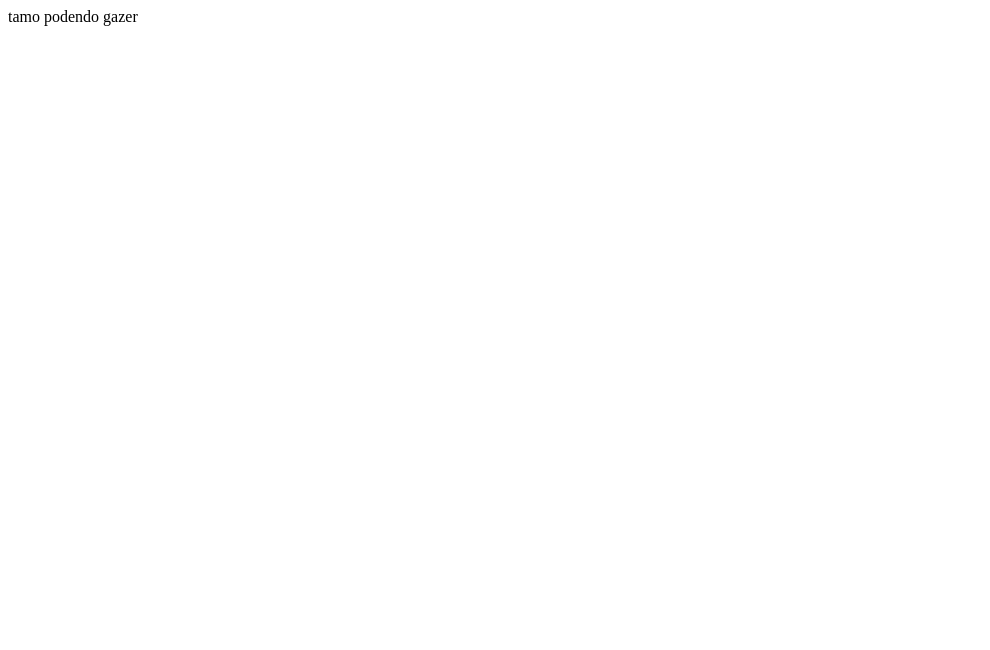
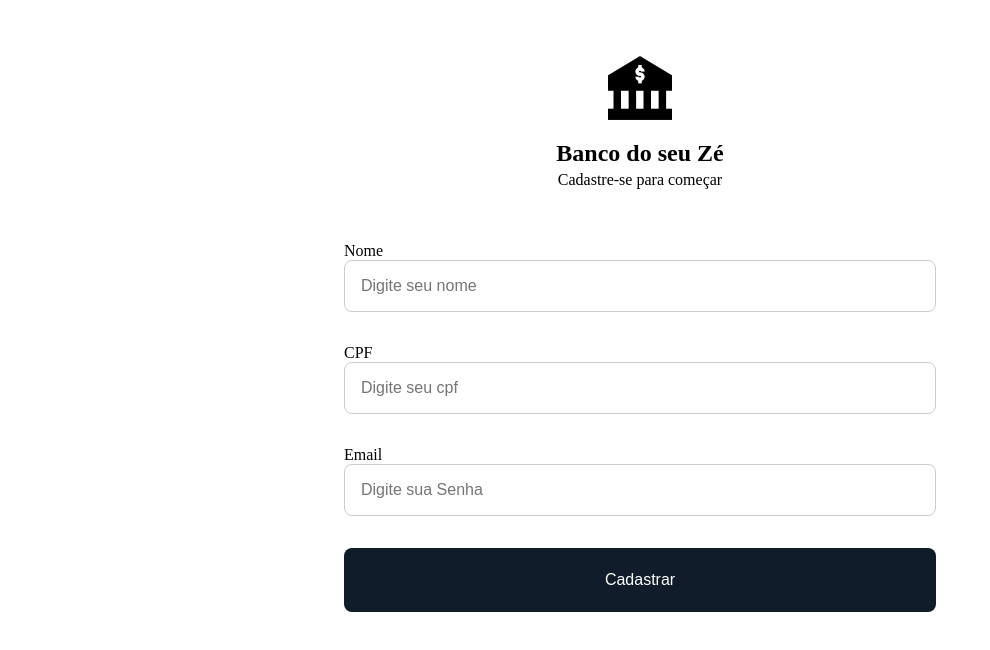
Before and after one commit to Ispaiqui/Incubadora-Previdencia-Privada, a plain HTML site: page src/signUp/signUp.html in a window 1280 px wide. Shown: the whole page, without its empty margins (0-990 px from the left). Drawn offline with Linux system fonts and the light colour scheme.

Commit message:
feat: add signUp page with form and styling

```diff
--- /dev/null
+++ b/src/signUp/signUp.css
@@ -0,0 +1,9 @@
+input {
+    border: 0.1em solid #ccc;
+    border-radius: 0.5em;
+    padding: 1em;
+    font-size: 1em;
+    width: 100%;
+    box-sizing: border-box;
+    margin-bottom: 2em;
+}
--- a/src/signUp/signUp.html
+++ b/src/signUp/signUp.html
@@ -1,14 +1,30 @@
 <!DOCTYPE html>
-<html lang="en">
+<html lang="pt-br">
 
 <head>
+  <link rel="stylesheet" href="signUp.css">
   <meta charset="UTF-8">
   <meta name="viewport" content="width=device-width, initial-scale=1.0">
   <title>Document</title>
 </head>
 
-<body>
-  <div>tamo podendo gazer</div>
+<body style="display: flex; justify-content: center;">
+  <main>
+    <div style="display: flex; flex-direction: column; align-items: center;">
+      <img src="../imgs/banco.png" style="width: 4em; height: 4em; padding-top: 3em;" alt="logo">
+      <div style="display: flex; flex-direction: column; align-items: center;">
+        <h2>Banco do seu Zé</h2>
+        <h4 style="font-weight: 400; margin-top: -1em;">Cadastre-se para começar</h4>
+      </div>
+      <form style="display: flex; flex-direction: column; margin-top: 2em;">
+        <label for="name">Nome</label>
+        <input type="text" id="name" placeholder="Digite seu nome" >
+        <label for="cpf">CPF</label>
+        <input type="text" id="cpf" placeholder="Digite seu cpf" >
+        <label for="email">Email</label>
+        <input type="password" id="email" placeholder="Digite sua Senha" >
+        <button type="submit" style="width: 37em; height: 4em; background-color: #101c29; color: white; border: none; border-radius: 0.5em; cursor: pointer; font-size: 1em;">Cadastrar</button>
+    </div>
+  </main>
 </body>
-
 </html>
```
Also changed, not shown: src/imgs/9BlkFbe1_400x400.jpg (added), src/imgs/Gemini_Generated_Image_bin0b7bin0b7bin0.png (added), src/imgs/Le_Chien_De_Larry.webp (added), src/imgs/banco.png (added).
